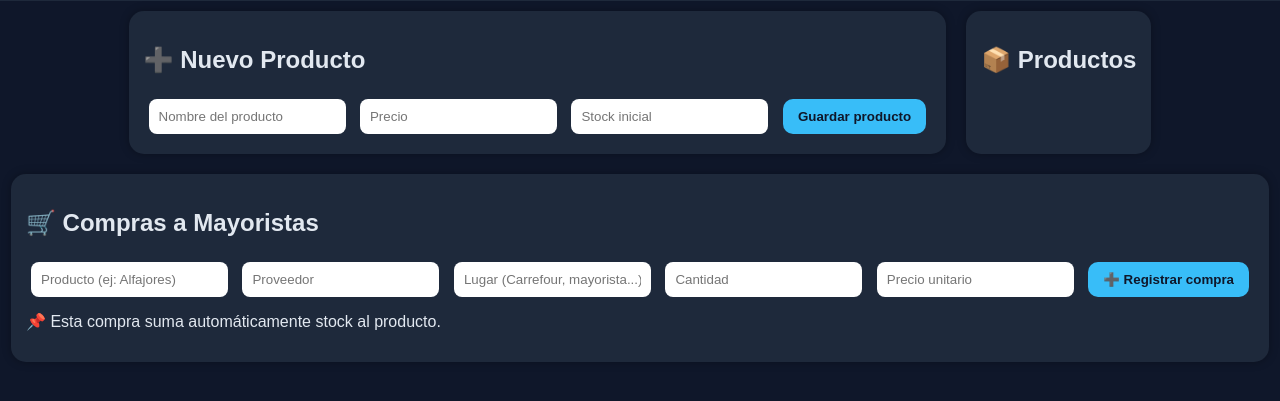
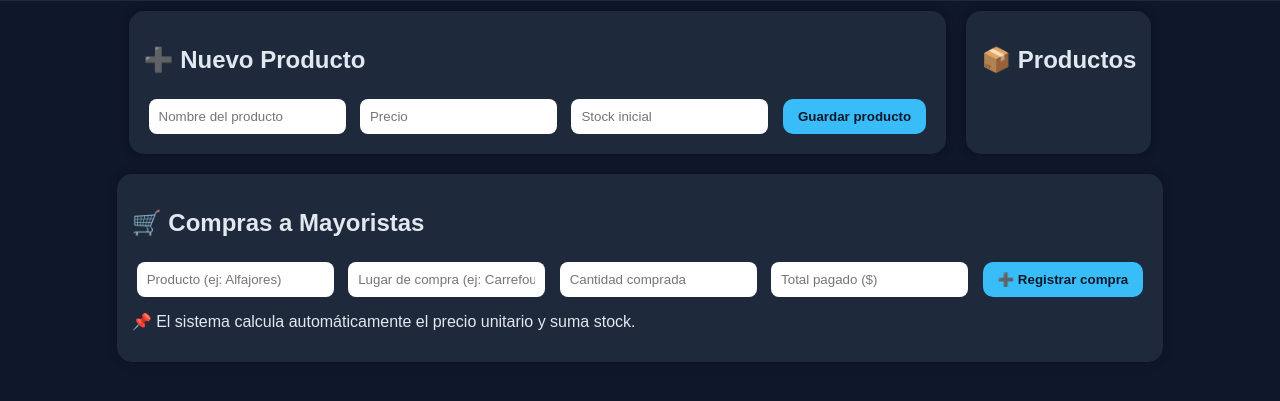
Before and after one commit to nicomartinezytm-pixel/distribuidora, a Flask app: page / in a window 1280 px wide. Shown: the part 185-586 px from the top of the page. Run offline with Flask 3, Linux system fonts and the light colour scheme; data that the repository does not hold is empty.

Commit message:
Update index.html

```diff
--- a/templates/index.html
+++ b/templates/index.html
@@ -58,17 +58,16 @@
         <form method="POST" action="/agregar_compra">
 
             <input name="producto" placeholder="Producto (ej: Alfajores)">
-            <input name="proveedor" placeholder="Proveedor">
-            <input name="lugar" placeholder="Lugar (Carrefour, mayorista...)">
-            <input name="cantidad" placeholder="Cantidad">
-            <input name="precio" placeholder="Precio unitario">
+            <input name="lugar" placeholder="Lugar de compra (ej: Carrefour)">
+            <input name="cantidad" placeholder="Cantidad comprada">
+            <input name="total" placeholder="Total pagado ($)">
 
             <button>➕ Registrar compra</button>
 
         </form>
 
         <p style="margin-top:10px;">
-            📌 Esta compra suma automáticamente stock al producto.
+            📌 El sistema calcula automáticamente el precio unitario y suma stock.
         </p>
     </div>
 
```
